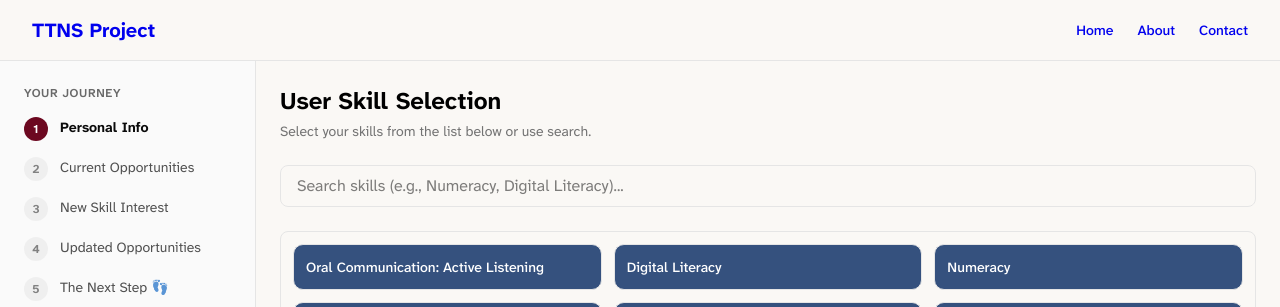
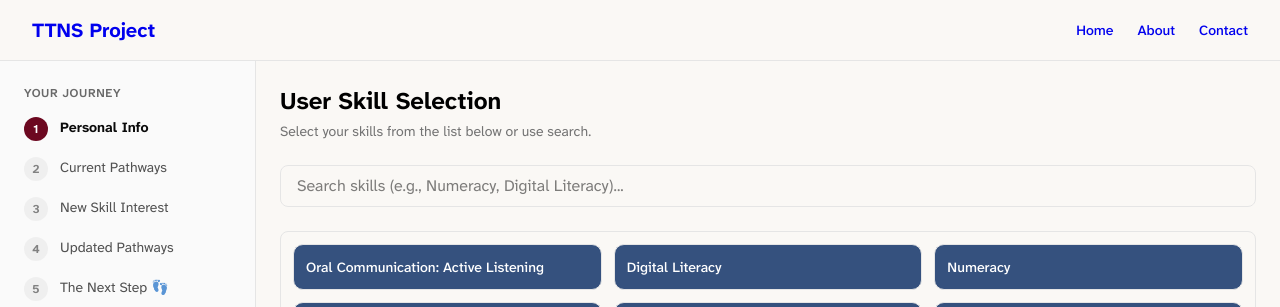
Before and after one commit to jaynaugler/ttns, a Next.js app: page / in a window 1280 px wide. Shown: the top 307 px of the page. Built offline with nearby package versions, Linux system fonts and the light colour scheme.

Commit message:
Updating 'opportunities' to 'pathways' for sidebar

```diff
--- a/src/components/sidebar.tsx
+++ b/src/components/sidebar.tsx
@@ -2,12 +2,12 @@ import React from 'react';
 
 export function Sidebar() {
   const steps = [
-    { name: 'Personal Info', status: 'current' },
-    { name: 'Current Opportunities', status: 'upcoming' },
-    { name: 'New Skill Interest', status: 'upcoming' },
-    { name: 'Updated Opportunities', status: 'upcoming' },
-    { name: 'The Next Step 👣', status: 'upcoming' },
-  ];
+  { name: 'Personal Info', status: 'current' },
+  { name: 'Current Pathways', status: 'upcoming' },
+  { name: 'New Skill Interest', status: 'upcoming' },
+  { name: 'Updated Pathways', status: 'upcoming' },
+  { name: 'The Next Step 👣', status: 'upcoming' },
+]
 
   return (
     <aside className="hidden w-64 shrink-0 bg-sidebar text-sidebar-foreground border-r min-h-full md:block">
```
